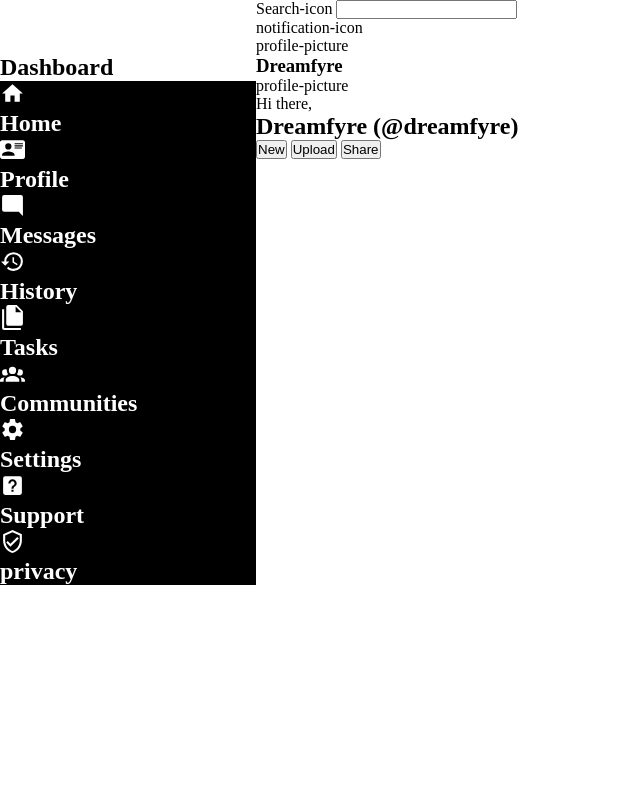
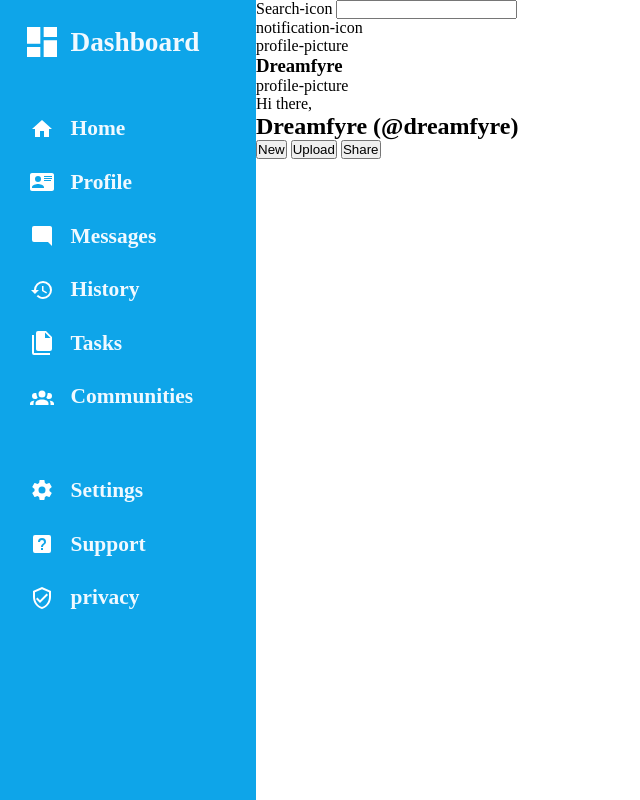
Before and after one commit to Kisor-S/Admin-Dashboard, a plain HTML site: page index.html in a window 1280 px wide. Shown: the whole page, without its empty margins (0-640 px from the left). Drawn offline with Linux system fonts and the light colour scheme.

Commit message:
Style the side bar section

```diff
--- a/style.css
+++ b/style.css
@@ -15,19 +15,41 @@
 
 .sidebar {
     grid-row: 1/-1;
+    background-color: #0ea5e9;
+    color:#f0f9ff;
+    height: 100vh;
+    font-size:small;
+    /* display:flex;
+    flex-direction: column;
+    gap: 5vh; */
+    display: grid;
+    align-content: flex-start;
+    row-gap: 5vh;
+    padding: 1em;
+}
+
+.dashboard, .nav-list {
+    display: grid;
+    grid-auto-flow: column;
+    align-items: center;
+    grid-template-columns: 1fr 3fr;
+}
+
+.dashboard {
+    margin-top: 0.5em;
+    font-size: 1.4em;
+}
+.dashboard > img, .sidebar-icon{
+    filter: invert(1);
+    justify-self: center;
+    width: 40px;
 }
 
 .nav-list {
-   background-color: black;
-   color: white;
-}
-
-.dashboard > img{
-    filter: invert(1);
-    width: 50px;
+   font-size: 1.1em;
+   padding: 1em 0;
 }
 
 .sidebar-icon {
-    filter: invert(1);
-    width:25px;
+    width:24px;
 }
```
